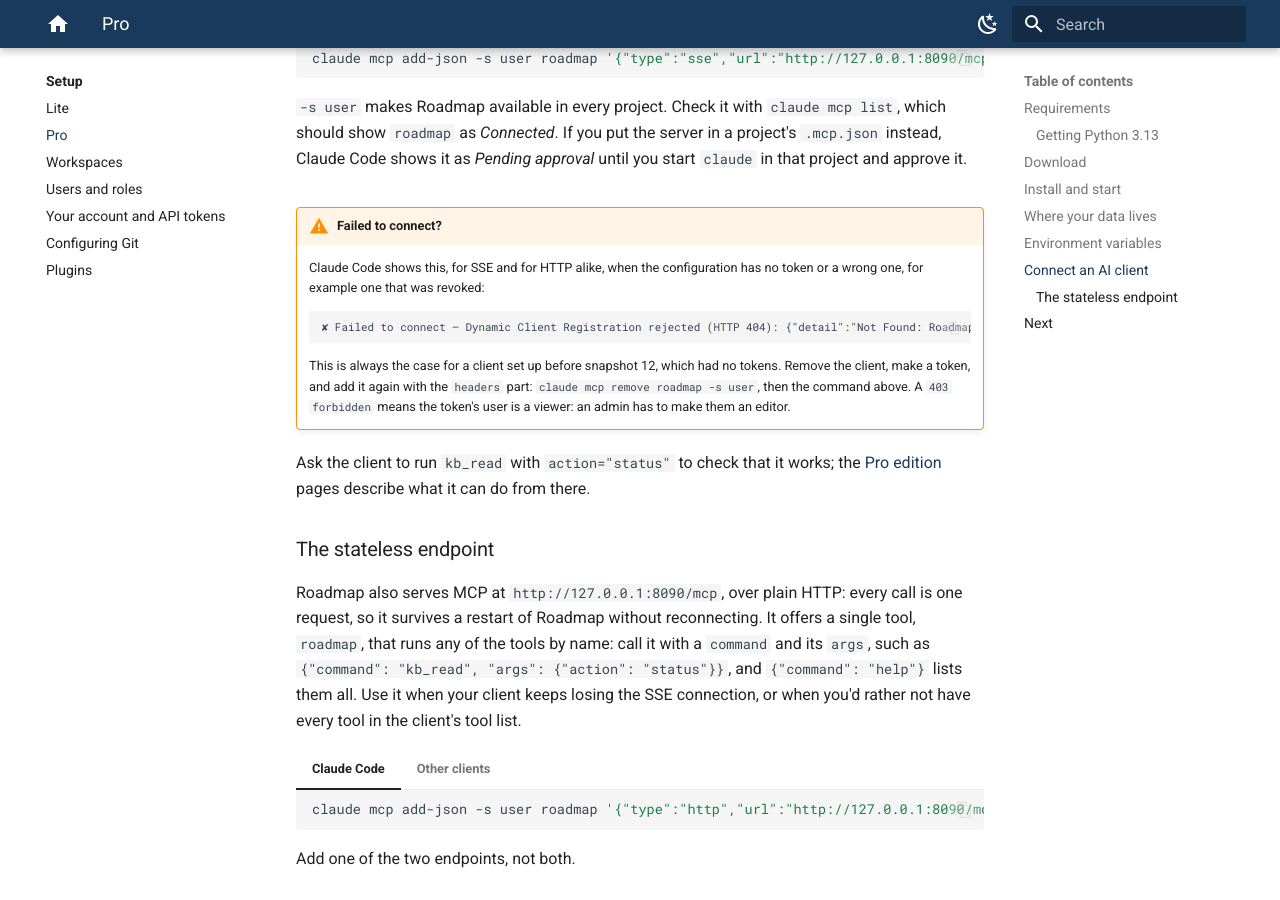
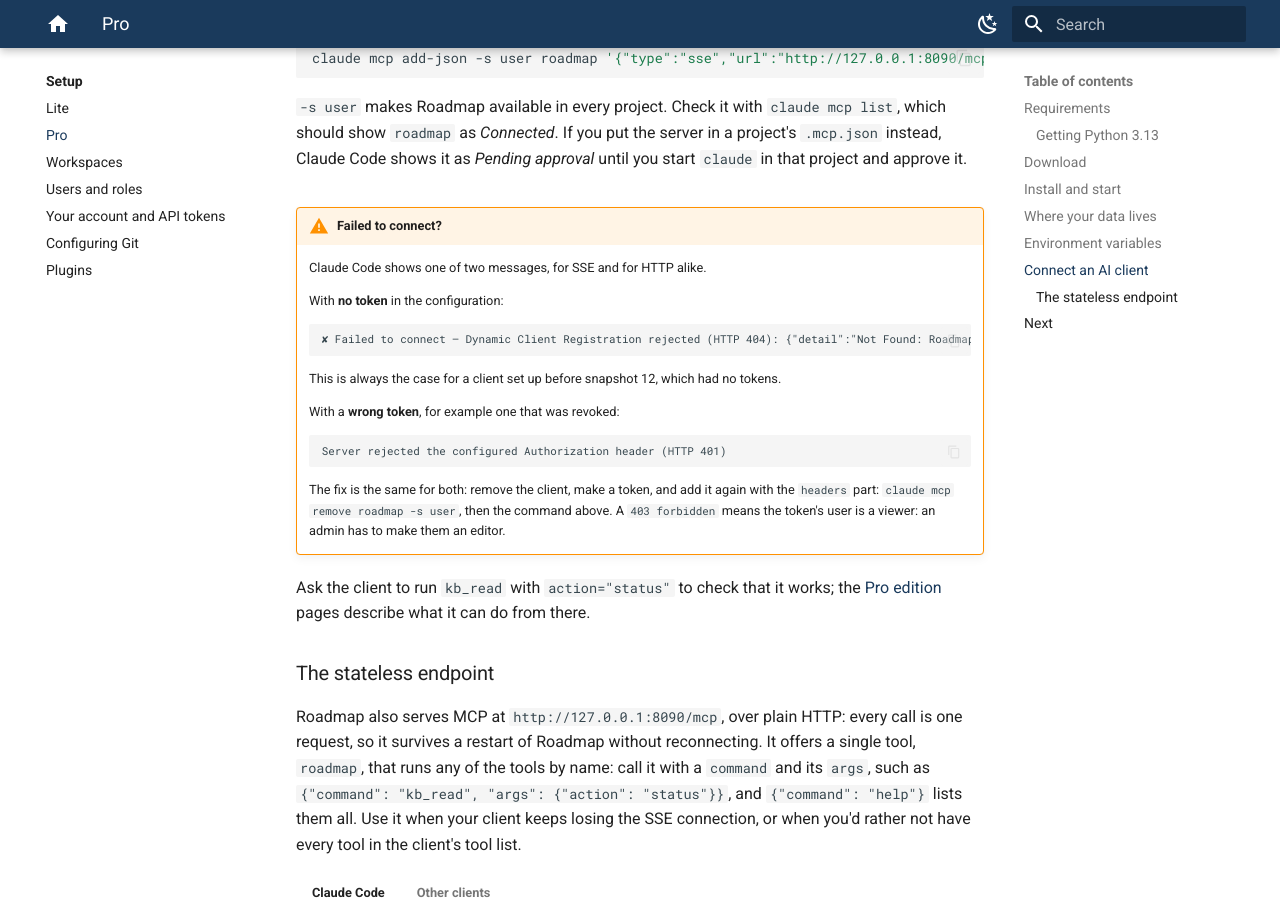
Before and after one commit to roadmap-mcp/roadmap-mcp.github.io, an MkDocs documentation site: the page built from docs/get-started/pro.md, in a window 1280 px wide and 900 px high, scrolled down 3808 px. Built offline with MkDocs 1.6.1 and Material for MkDocs 9.7.7, drawn with Linux system fonts in a browser that asks for light colours.

Commit message:
Pro: no token and a wrong token show different messages

````diff
--- a/docs/get-started/pro.md
+++ b/docs/get-started/pro.md
@@ -236,18 +236,27 @@ editor role or higher:
     ```
 
 !!! warning "Failed to connect?"
-    Claude Code shows this, for SSE and for HTTP alike, when the configuration has
-    no token or a wrong one, for example one that was revoked:
+    Claude Code shows one of two messages, for SSE and for HTTP alike.
+
+    With **no token** in the configuration:
 
     ```text
     ✘ Failed to connect — Dynamic Client Registration rejected (HTTP 404): {"detail":"Not Found: Roadmap takes API tokens (Authorization: Bearer), not OAuth"}
     ```
 
     This is always the case for a client set up before snapshot 12, which had no
-    tokens. Remove the client, make a token, and add it again with the `headers`
-    part: `claude mcp remove roadmap -s user`, then the command above. A
-    `403 forbidden` means the token's user is a viewer: an admin has to make them an
-    editor.
+    tokens.
+
+    With a **wrong token**, for example one that was revoked:
+
+    ```text
+    Server rejected the configured Authorization header (HTTP 401)
+    ```
+
+    The fix is the same for both: remove the client, make a token, and add it again
+    with the `headers` part: `claude mcp remove roadmap -s user`, then the command
+    above. A `403 forbidden` means the token's user is a viewer: an admin has to make
+    them an editor.
 
 Ask the client to run `kb_read` with `action="status"` to check that it works; the
 [Pro edition](../knowledge-base/index.md) pages describe what it can do from there.
````
